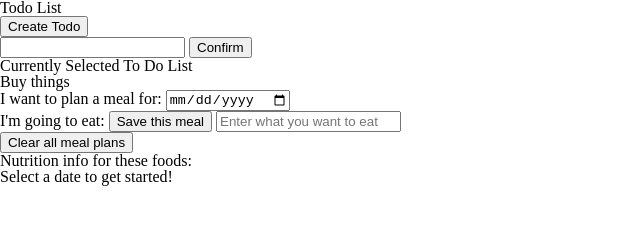
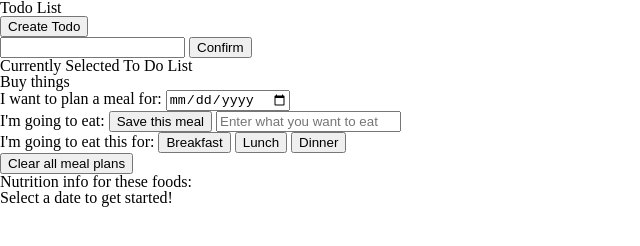
Before and after one commit to Mersant/studious-dollop, a plain HTML site: page index.html in a window 1280 px wide. Shown: the whole page, without its empty margins (0-640 px from the left). Drawn offline with nearby package versions, Linux system fonts and the light colour scheme.

Commit message:
Update index.html
Added buttons

```diff
--- a/index.html
+++ b/index.html
@@ -43,6 +43,10 @@
             <label for="foods">I'm going to eat:</label>
             <button id="saveMealPlan">Save this meal</button>
             <input type="text" name="foods" id="mealItems" placeholder="Enter what you want to eat"><br>
+            <label for="meal">I'm going to eat this for:</label>
+            <button id="breakfastBtn">Breakfast</button>
+            <button id="lunchBtn">Lunch</button>
+            <button id="dinnerBtn">Dinner</button><br>
             <button id="clearAllMealPlans">Clear all meal plans</button><br>
             <span id="nutritionTitle">Nutrition info for these foods:</span>
             <div id="nutritionInfo" class="infoContainer">
```
